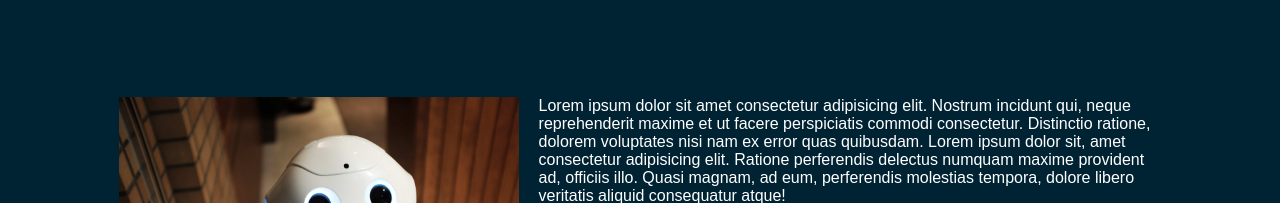
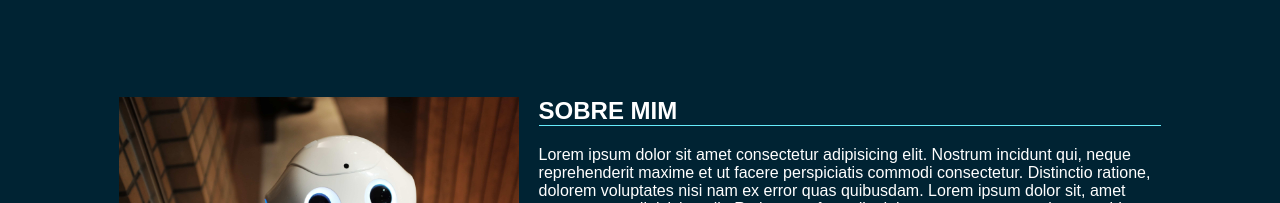
Before and after one commit to iuuri/iuuri, a plain HTML site: page index.html in a window 1280 px wide. Shown: the part 597-800 px from the top of the page. Drawn offline with Linux system fonts and the light colour scheme.

Commit message:
ajustado borda do texto sobre

```diff
--- a/css/sobre.css
+++ b/css/sobre.css
@@ -26,10 +26,11 @@
 }
 
 
-
-
-
 .sobre-texto a:hover {
     box-shadow: #67ECFB 0px 5px 15px;
     transition: 0.3s;
 }
+
+.sobre-texto h2{
+    border-bottom: 1px solid #67ECFB;
+}
--- a/index.html
+++ b/index.html
@@ -51,6 +51,7 @@
     <div class="sobre-mim">
         <div class="sobre-img"><img src="./img/img-temporaria.jpg" alt="Foto Iuri"></div>
         <div class="sobre-texto">
+            <h2>SOBRE MIM</h2>
             <p> Lorem ipsum dolor sit amet consectetur adipisicing elit. Nostrum incidunt qui,
                 neque reprehenderit maxime et ut facere perspiciatis commodi consectetur. Distinctio ratione, dolorem
                 voluptates nisi nam ex error quas quibusdam. Lorem ipsum dolor sit, amet consectetur adipisicing elit.
```
